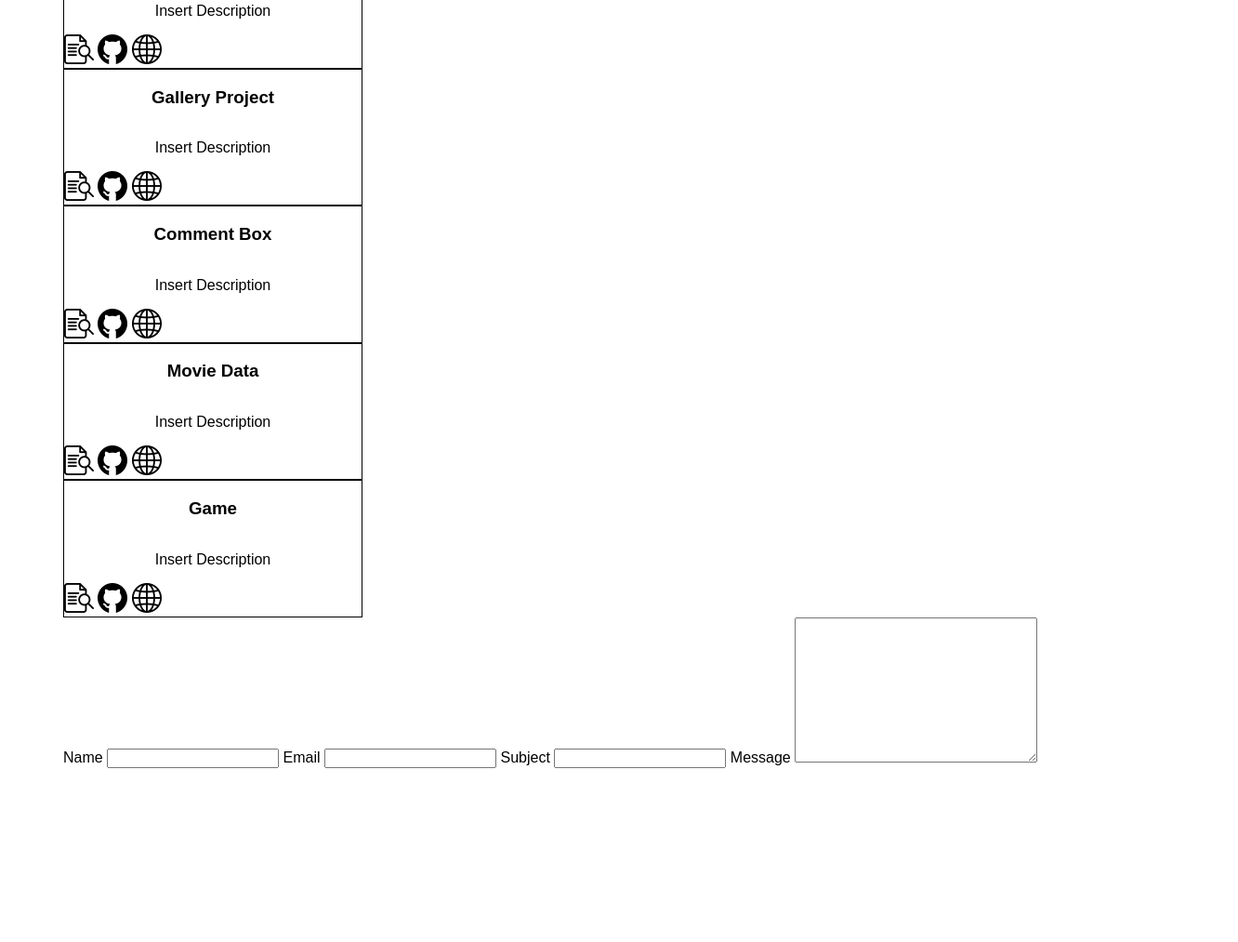
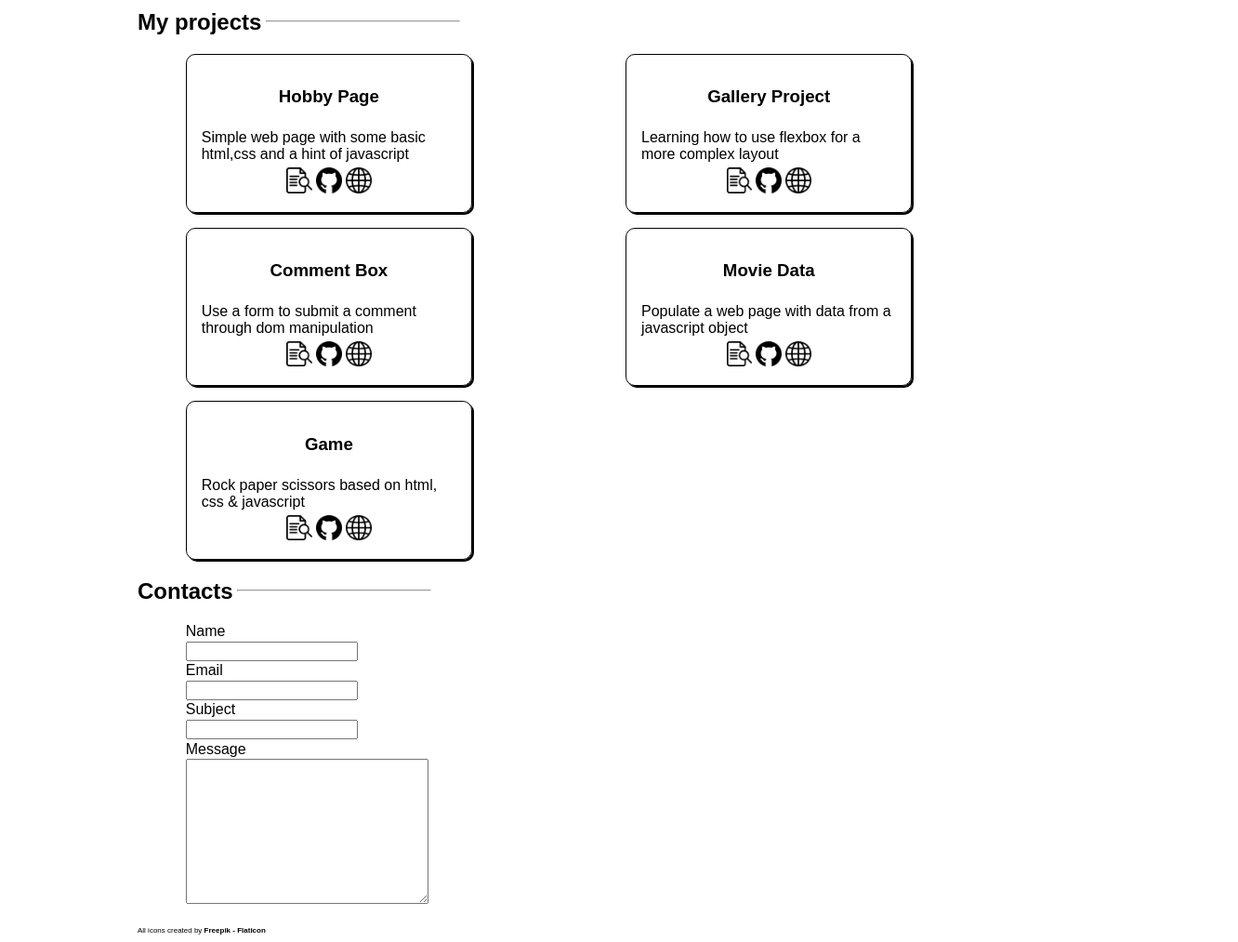
Before and after one commit to benante/myWebsite, a plain HTML site: page index.html in a window 1280 px wide. Shown: the part 1261-2274 px from the top of the page at 93% size, 1332 px wide, since content can reach past the window. Before the commit the page ends 2095 px from the top, so only its background shows below. Drawn offline with Linux system fonts and the light colour scheme.

Commit message:
Fourth commit

```diff
--- a/index.html
+++ b/index.html
@@ -19,14 +19,12 @@
         />
       </a>
     </nav>
-    <div class="container">
     <section id="introSection">
       <header class="header">
         <div class="right">
           <ul>
-              <li><a href="#introSection">About</a></li>
-              <li><a href="#aboutSection">Projects</a></li>
-              <li><a href="https://github.com/benante">GitHub</a></li>
+            <li><a href="#aboutSection">About</a></li>
+            <li><a href="#projectsSection">Projects</a></li>
           </ul>
         </div>
       </header>
@@ -38,10 +36,11 @@
         <p>Something about me very brief</p>
       </div>
     </section>
+    <div class="container">
       <section id="aboutSection">
         <h1>About me</h1>
         <hr />
-        <div class="about">
+        <div class="grid about">
           <div class="left-column">
             <p>
               Lorem ipsum dolor sit amet, consectetur adipiscing elit, sed do
@@ -65,14 +64,16 @@
           </div>
         </div>
       </section>
-      <section id="projects">
+      <section id="projectsSection">
         <!-- CARDS -->
         <h1>My projects</h1>
         <hr />
-        <div class="" id="gallery-projects">
+        <div class="grid projects" id="gallery-projects">
           <div class="card">
             <h3>Hobby Page</h3>
-            <p>Insert Description</p>
+            <p>
+              Simple web page with some basic html,css and a hint of javascript
+            </p>
             <div class="links">
               <img class="icon" src="static/images/preview.png" alt="preview" />
               <a href="https://github.com/benante/Hobbies-page.git"
@@ -92,7 +93,7 @@
           </div>
           <div class="card">
             <h3>Gallery Project</h3>
-            <p>Insert Description</p>
+            <p>Learning how to use flexbox for a more complex layout</p>
             <div class="links">
               <img class="icon" src="static/images/preview.png" alt="preview" />
               <a href="https://github.com/benante/Project-Gallery.git"
@@ -112,7 +113,7 @@
           </div>
           <div class="card">
             <h3>Comment Box</h3>
-            <p>Insert Description</p>
+            <p>Use a form to submit a comment through dom manipulation</p>
             <div class="links">
               <img class="icon" src="static/images/preview.png" alt="preview" />
               <a href="https://github.com/benante/Comment-box.git"
@@ -132,7 +133,7 @@
           </div>
           <div class="card">
             <h3>Movie Data</h3>
-            <p>Insert Description</p>
+            <p>Populate a web page with data from a javascript object</p>
             <div class="links">
               <img class="icon" src="static/images/preview.png" alt="preview" />
               <a href="https://github.com/benante/project_n4_movieData.git"
@@ -152,7 +153,7 @@
           </div>
           <div class="card">
             <h3>Game</h3>
-            <p>Insert Description</p>
+            <p>Rock paper scissors based on html, css & javascript</p>
             <div class="links">
               <img class="icon" src="static/images/preview.png" alt="preview" />
               <a href="https://github.com/benante/project_n5_game.git"
@@ -170,8 +171,12 @@
               /></a>
             </div>
           </div>
+        </div>
+      </section>
       <section id="Contact">
-            <form action="">
+        <h1>Contacts</h1>
+        <hr />
+        <form class="form-container" action="">
           <label for="name">Name</label>
           <input type="text" />
           <label for="email">Email</label>
@@ -182,9 +187,13 @@
           <textarea name="" id="" cols="30" rows="10"></textarea>
         </form>
       </section>
-        </div>
-      </section>
       <script src="app.js"></script>
+      <footer class="footer">
+        All icons created by
+        <a href="https://www.flaticon.com/authors/freepik" title="icons"
+          >Freepik - Flaticon</a
+        >
+      </footer>
     </div>
   </body>
 </html>
--- a/static/styles.css
+++ b/static/styles.css
@@ -3,18 +3,25 @@ body {
   box-sizing: border-box;
   font-family: sans-serif;
 }
+header,
+.container,
+.intro {
+  margin: 0 10px 0 60px;
+}
+
+.grid,
+.form-container {
+  margin: 0 auto;
+  max-width: 90%;
+}
 .container {
-  margin: 0 10px 0 60px;
+  padding: 0 5em;
 }
 .header {
   height: fit-content;
   width: 100%;
-  /* position: fixed; TRY TO KEEP IT THERE */
   display: flex;
   flex-wrap: wrap;
-  flex-direction: row;
-  align-items: baseline;
-  justify-content: space-around;
 }
 header ul {
   list-style: none;
@@ -36,7 +43,6 @@ hr {
   top: 0;
   left: 0;
   bottom: 0;
-  height: 100vh;
   width: 60px;
   z-index: 9999;
   background-color: rgb(157, 155, 155);
@@ -50,6 +56,11 @@ hr {
 }
 .vertical-navbar img {
   width: 100%;
+}
+.footer {
+  margin-top: 3em;
+  margin-bottom: 1em;
+  font-size: 0.5em;
 }
 /* DIVS  */
 .intro {
@@ -65,29 +76,53 @@ hr {
 .intro p {
   font-size: medium;
 }
-.about {
+.grid {
   display: grid;
-  grid-template-columns: 2fr 1fr;
   gap: 1em;
-  width: 80%;
-  margin: 0 auto;
+  width: 90%;
+  grid-template-columns: 1fr 1fr;
 }
-.about p {
+.grid p {
   margin: 0;
 }
+
 .card {
   display: flex;
   flex-direction: column;
   align-items: center;
   border: 1px solid black;
-  width: 20em;
+  width: 60%;
+  border-radius: 10px;
+  box-shadow: 2px 2px black;
+  gap: 5px;
+  justify-content: space-between;
+  padding: 1em;
+}
+.links {
+  text-align: center;
+  cursor: pointer;
+}
+.form-container {
+  display: flex;
+  flex-direction: column;
+  gap: 0.1em;
+  align-items: self-start;
 }
 
 /* IMGS */
-img {
-  /* Temp width*/
-  width: 50%;
+.right-column img {
+  width: 70%;
+  border-radius: 10px;
 }
-.icon {
-  width: 10%;
+.vertical-navbar img {
+  width: 90%;
 }
+.card img {
+  max-width: 10%;
+}
+/* FONTS */
+a {
+  text-decoration: none;
+  color: black;
+  font-weight: 700;
+}
```
Lines whose indentation alone changed are shown as unchanged.
